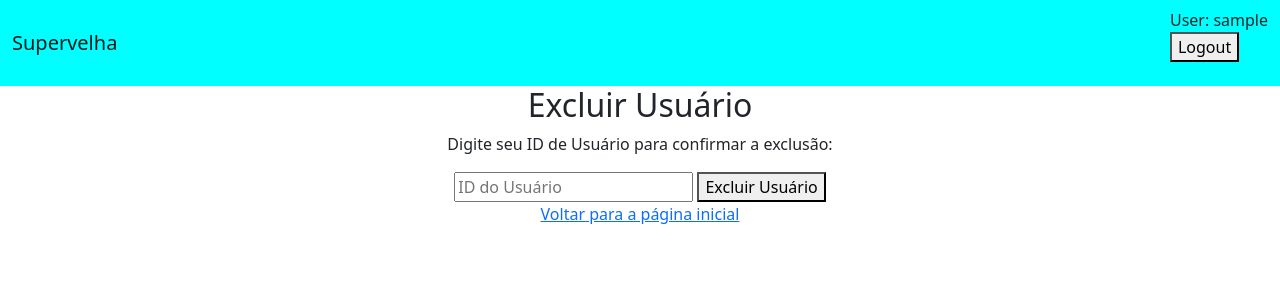
After one commit to virocha11/Supervelha-SPA, a Django app: page /cadastro/excluir_usuario/ in a window 1280 px wide. The commit adds this page. Shown: the top 300 px of the page. Run offline with Django 5.2, Linux system fonts and the light colour scheme; the visitor is signed in with stand-in values (Sample User, id 1); data that the repository does not hold is empty.

Commit message:
Adição de exclusão de usuário

```diff
--- a/back_end/cadastro/urls.py
+++ b/back_end/cadastro/urls.py
@@ -6,4 +6,5 @@ urlpatterns = [
     path('aluno/', views.cadastro_aluno, name='cadastro_aluno'),
     path('professor/', views.cadastro_professor, name='cadastro_professor'),
     path('turma/', views.cadastrar_turma, name='cadastrar_turma'),
+    path('excluir_usuario/', views.excluir_usuario, name='excluir_usuario'),
 ]
--- a/back_end/cadastro/views.py
+++ b/back_end/cadastro/views.py
@@ -101,3 +101,29 @@ def cadastrar_turma(request: HttpRequest):
         return render(request, 'registration/cadastrar_turma.html') # retorna essa listinha
 
     # professores = User.objects.filter(groups__name='Professor')  # filtra apenas professores naquele campinho pra pessoa escolher
+
+def excluir_usuario(request: HttpRequest):
+    if request.method == 'GET': # somente exibe o formulario se voce estiver autenticado
+        if request.user.is_authenticated:
+            return render(request, 'registration/excluir_usuario.html')
+        else:
+            messages.add_message(request, messages.ERROR, 'Você precisa estar autenticado para excluir seu usuario.')
+            return render(request, 'registration/home.html')
+
+    if request.method == 'POST':
+        usuario_id = request.POST.get('usuario_id') # id do formulario
+        try:
+            usuario = User.objects.get(id=usuario_id) # buscando o id do formulario no banco
+        except User.DoesNotExist:
+            messages.add_message(request, messages.ERROR, 'Usuário não encontrado.')
+            return render(request, 'registration/excluir_usuario.html')
+
+        # verifica se o id do usuario autenticado é o mesmo de quem ele tá tentando calar
+        if request.user.id != usuario.id:
+            messages.add_message(request, messages.ERROR, 'Você só pode excluir seu próprio usuário.')
+            return render(request, 'registration/excluir_usuario.html')
+
+        # remove o usuário
+        usuario.delete()
+        messages.add_message(request, messages.SUCCESS, 'Seu usuário foi excluído com sucesso.')
+        return render(request, 'registration/excluir_usuario.html')
--- /dev/null
+++ b/back_end/templates/registration/excluir_usuario.html
@@ -0,0 +1,16 @@
+{% extends "base_generic.html" %}
+
+{% block content %}
+<form action="{% url 'excluir_usuario' %}" method="post"></form>
+    <div style="text-align: center" class="container">
+        <h2>Excluir Usuário</h2>
+        <form method="post">
+            {% csrf_token %}
+            <p>Digite seu ID de Usuário para confirmar a exclusão:</p>
+            <input type="text" name="usuario_id" placeholder="ID do Usuário">
+            <button type="submit">Excluir Usuário</button>
+        </form>
+        <a href="{% url 'home' %}">Voltar para a página inicial</a>
+    </div>
+</form>
+{% endblock %}
--- a/back_end/templates/registration/home.html
+++ b/back_end/templates/registration/home.html
@@ -7,5 +7,6 @@
 <p><a href="{% url 'cadastrar_turma' %}">Cadastrar Turma</a></p>
 <p><a href="{% url 'adicionar_aluno' %}">Adicionar Aluno A Turma</a></p>
 <p><a href="{% url 'remover_aluno' %}">Remover Aluno Da Turma</a></p>
+<p><a href="{% url 'excluir_usuario' %}">Excluir Usuário</a></p>
 
 {% endblock %}
--- a/back_end/turma/views.py
+++ b/back_end/turma/views.py
@@ -64,7 +64,7 @@ def remover_aluno(request: HttpRequest):
                 turma.quantidade_alunos = turma.quantidade_alunos - 1
                 turma.alunos.remove(aluno)
                 turma.save()
-                messages.add_message(request, messages.SUCCESS, f'Aluno: {aluno.username} removido com sucesso à turma: {turma.nome}.')
+                messages.add_message(request, messages.SUCCESS, f'Aluno: {aluno.username} removido com sucesso da turma: {turma.nome}.')
                 return retornar_turmas(request, 'registration/remover_aluno.html')
         messages.add_message(request, messages.ERROR, 'Aluno não está cadastrado nesta turma.')
         return retornar_turmas(request, 'registration/remover_aluno.html')
```
